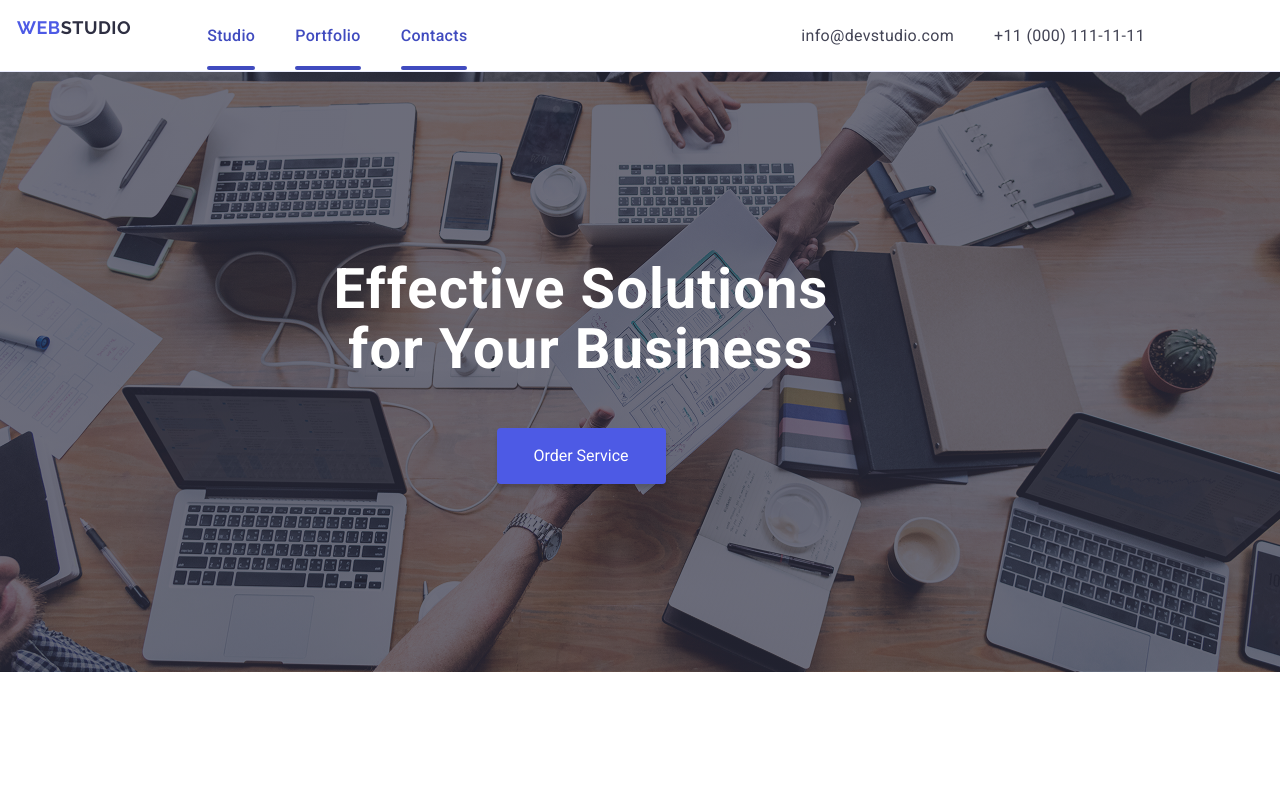
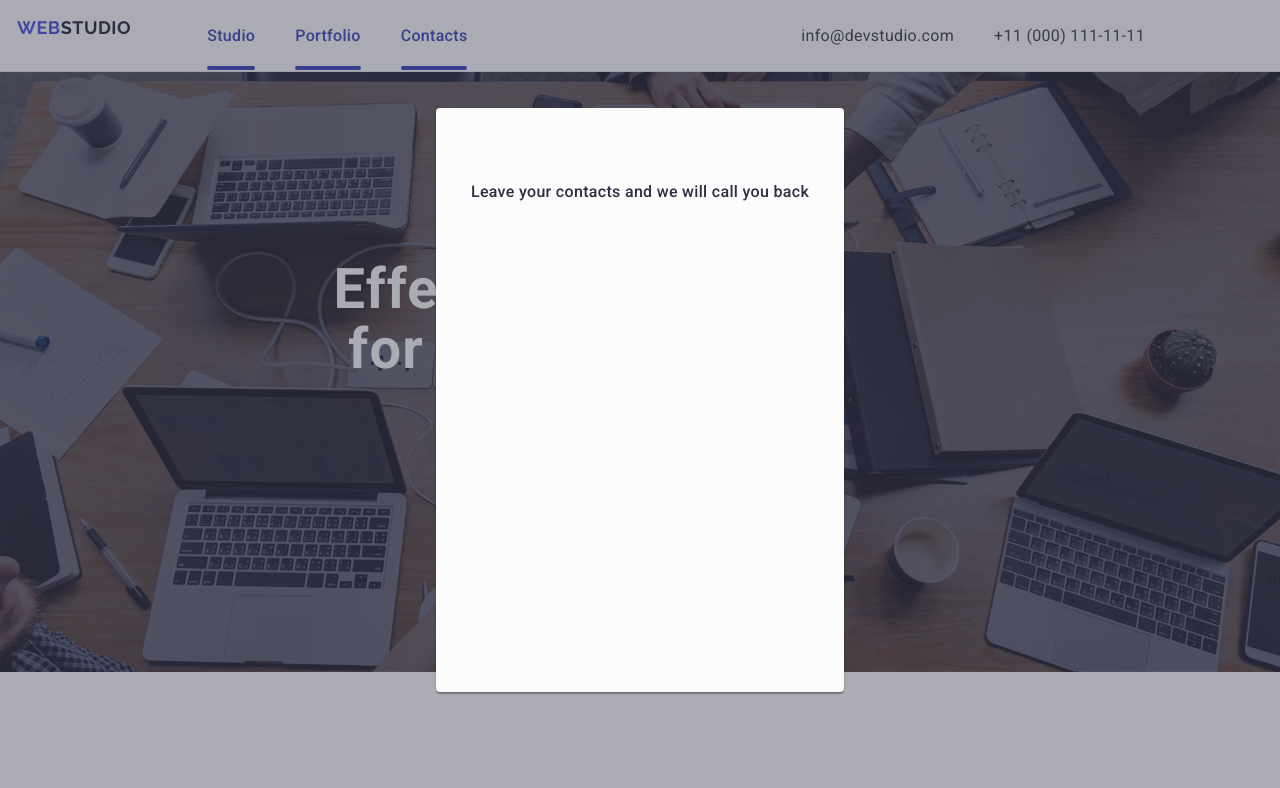
Before and after one commit to chernovetskiy96-commits/goit-markup-hw-05, a plain HTML site: page index.html in a window 1280 px wide. Shown: the top 788 px of the page. Drawn offline with nearby package versions, Linux system fonts and the light colour scheme.

Commit message:
add modal overlay hw markup 05

```diff
--- a/css/styles.css
+++ b/css/styles.css
@@ -557,3 +557,51 @@ a {
 .social-icon-footer {
     fill: #f4f4fd;
 }
+
+.modal-overlay {
+    background-color: rgba(46, 47, 66, 0.4);
+    position: fixed;
+    top: 0;
+    left: 0;
+    width: 100%;
+    height: 100%;
+    z-index: 999;
+    display: flex;
+    justify-content: center;
+    align-items: center;
+    opacity: 0;
+    pointer-events: none;
+}
+
+.modal-overlay.is-open {
+    opacity: 1;
+    pointer-events: auto;
+    transition: opacity 300ms ease-in-out;
+}
+
+.modal {
+    box-shadow: 0 1px 1px 0 rgba(0, 0, 0, 0.14),
+                0 1px 3px 0 rgba(0, 0, 0, 0.12),
+                0 2px 1px 0 rgba(0, 0, 0, 0.2);
+    background: #fcfcfc;
+    border-radius: 4px;
+    width: 408px;
+    height: 584px;
+    max-width: 408px;
+    max-height: 80%;
+    overflow-y: auto;
+
+
+}
+
+.modal-form {}
+
+.modal-title {
+    font-weight: 500;
+    font-size: 16px;
+    line-height: 1.5;
+    letter-spacing: 0.02em;
+    text-align: center;
+    color: #2e2f42;
+    padding: 72px 24px 0;
+}
--- a/index.html
+++ b/index.html
@@ -478,5 +478,14 @@
         </div>
       </div>
     </footer>
+    <div class="modal-overlay is-open">
+      <div class="modal">
+        <form class="modal-form">
+          <h3 class="modal-title">
+            Leave your contacts and we will call you back
+          </h3>
+        </form>
+      </div>
+    </div>
   </body>
 </html>
```
